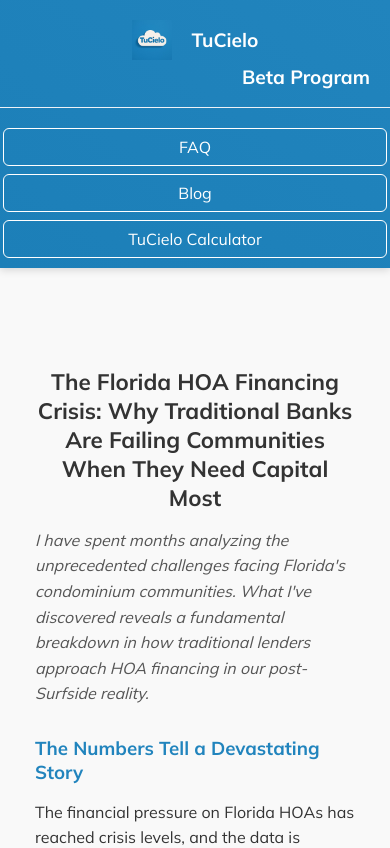
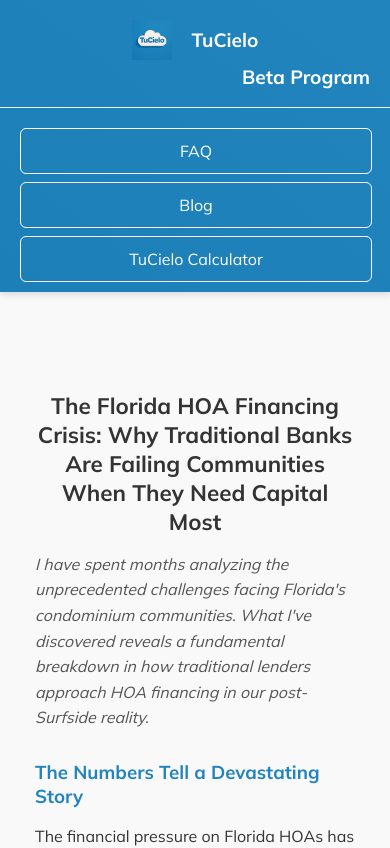
Before and after one commit to MetaCapFin/tu-cielo-site, a React (Create React App) app: page /blogposts in a window 390 px wide. Shown: the top 848 px of the page. Built offline with nearby package versions, Linux system fonts and the light colour scheme.

Commit message:
Update blogposts.css

```diff
--- a/src/blogposts.css
+++ b/src/blogposts.css
@@ -299,7 +299,7 @@
   }
 
   /* Fixed mobile button styles */
-  .header-button {
+  .header-button-link {
     width: 200px;
     margin: 0 auto;
     text-align: center;
```
